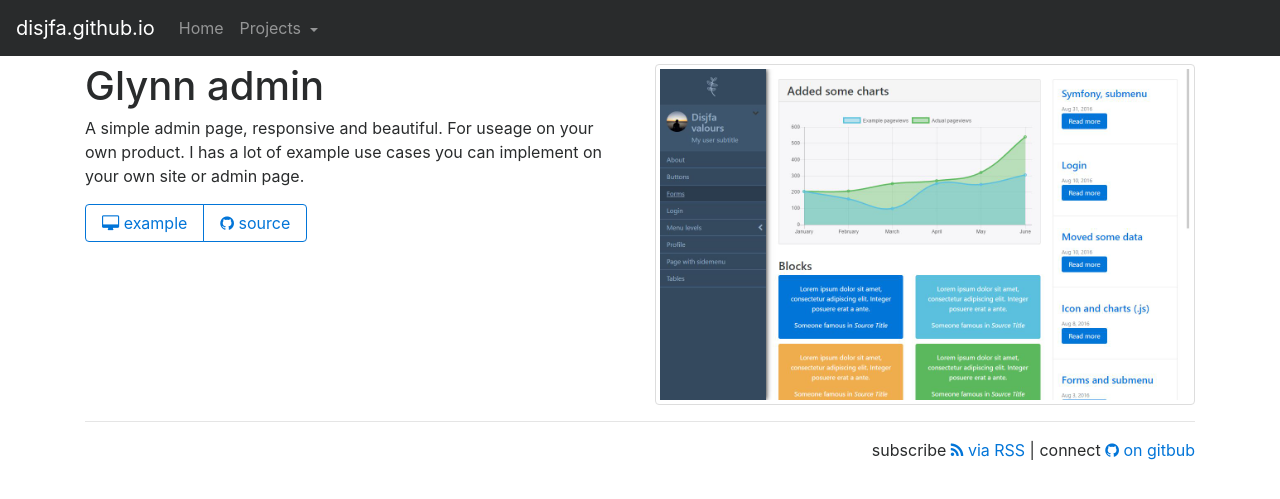
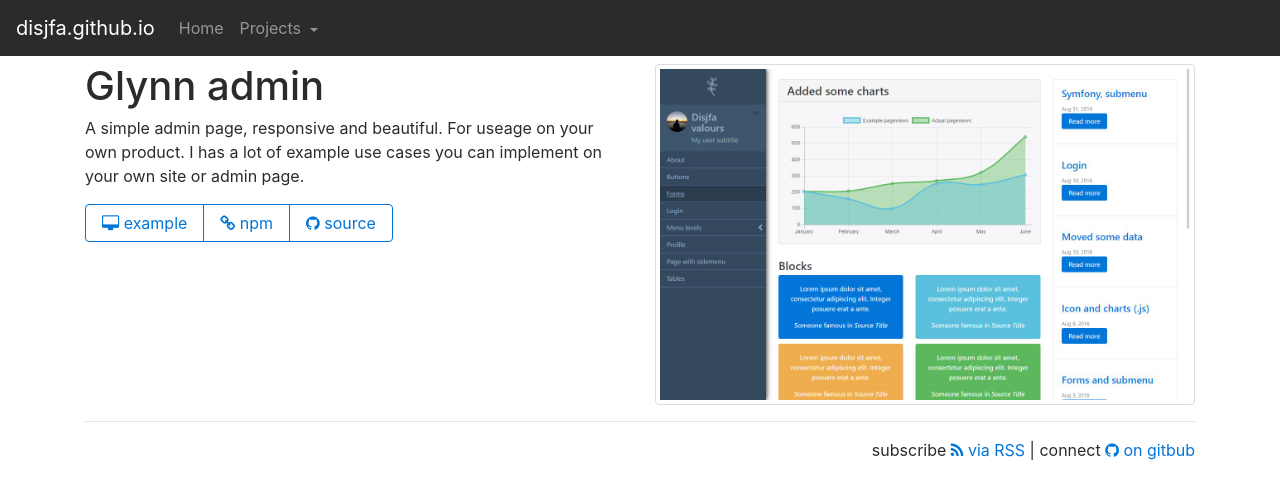
Before and after one commit to disjfa/disjfa.github.io, a Jekyll site: the page built from projects/glynn-admin.html, in a window 1280 px wide. Shown: the top 499 px of the page. Built offline with Jekyll 4.4.1, drawn with Linux system fonts in a browser that asks for light colours.

Commit message:
updated links

```diff
--- a/_includes/navbar.html
+++ b/_includes/navbar.html
@@ -2,6 +2,7 @@
     <button class="navbar-toggler navbar-toggler-right" type="button" data-toggle="collapse" data-target="#main-menu" aria-controls="main-menu" aria-expanded="false" aria-label="Toggle navigation">
         <span class="navbar-toggler-icon"></span>
     </button>
+
     <a class="navbar-brand" href="{{ site.baseurl }}/">{{ site.title }}</a>
     <div class="row hidden-sm-up"></div>
     <div class="collapse navbar-collapse" id="main-menu">
--- a/projects/bootstrap-tricks.html
+++ b/projects/bootstrap-tricks.html
@@ -15,7 +15,7 @@ lead: Simple and useful tricks using bootstrap (4)
                 Examples of how to use the bootstrap css framework in the wild.
             </p>
             <div class="btn-group">
-                <a href="http://bootstrap-tricks.dimme.nl/" class="btn btn-outline-primary" aria-label="View the bootstrap tricks">
+                <a href="https://disjfa.github.io/bootstrap-tricks/" class="btn btn-outline-primary" aria-label="View the bootstrap tricks">
                     <i class="fa fa-desktop"></i>
                     example
                 </a>
--- a/projects/glynn-admin.html
+++ b/projects/glynn-admin.html
@@ -20,6 +20,10 @@ lead: A simple admin page, responsive and beautiful
                     <i class="fa fa-desktop"></i>
                     example
                 </a>
+                <a href="https://www.npmjs.com/package/glynn-admin" class="btn btn-outline-primary">
+                    <i class="fa fa-link"></i>
+                    npm
+                </a>
                 <a href="https://github.com/disjfa/glynn-admin" class="btn btn-outline-primary" aria-label="Check the source on github">
                     <i class="fa fa-github"></i>
                     source
```
